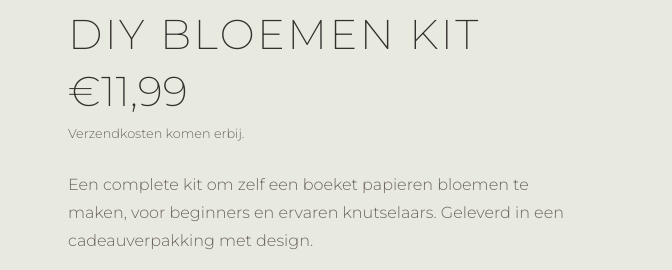
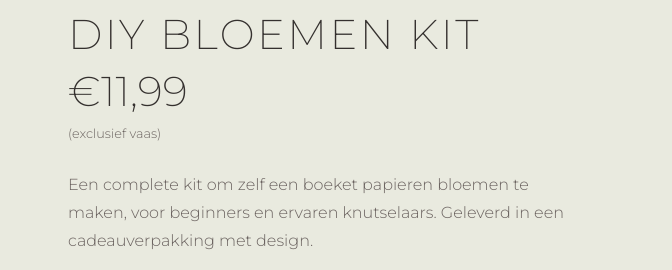
Before and after one commit to b-man9470/bloemig, a plain HTML site: page index.html in a window 1280 px wide. Shown: the part 2760-3030 px from the top of the page, 608-1280 px from the left. Drawn offline with Linux system fonts and the light colour scheme.

Commit message:
tekstuele aanpassingen

```diff
--- a/index.html
+++ b/index.html
@@ -677,7 +677,7 @@
             <h2 style="margin-bottom: 0.3em">DIY Bloemen Kit</h2>
             <div class="price">€11,99</div>
             <p class="note" style="margin: 10px 0 26px">
-              Verzendkosten komen erbij.
+              (exclusief vaas)
             </p>
             <p>
               Een complete kit om zelf een boeket papieren bloemen te maken,
```
